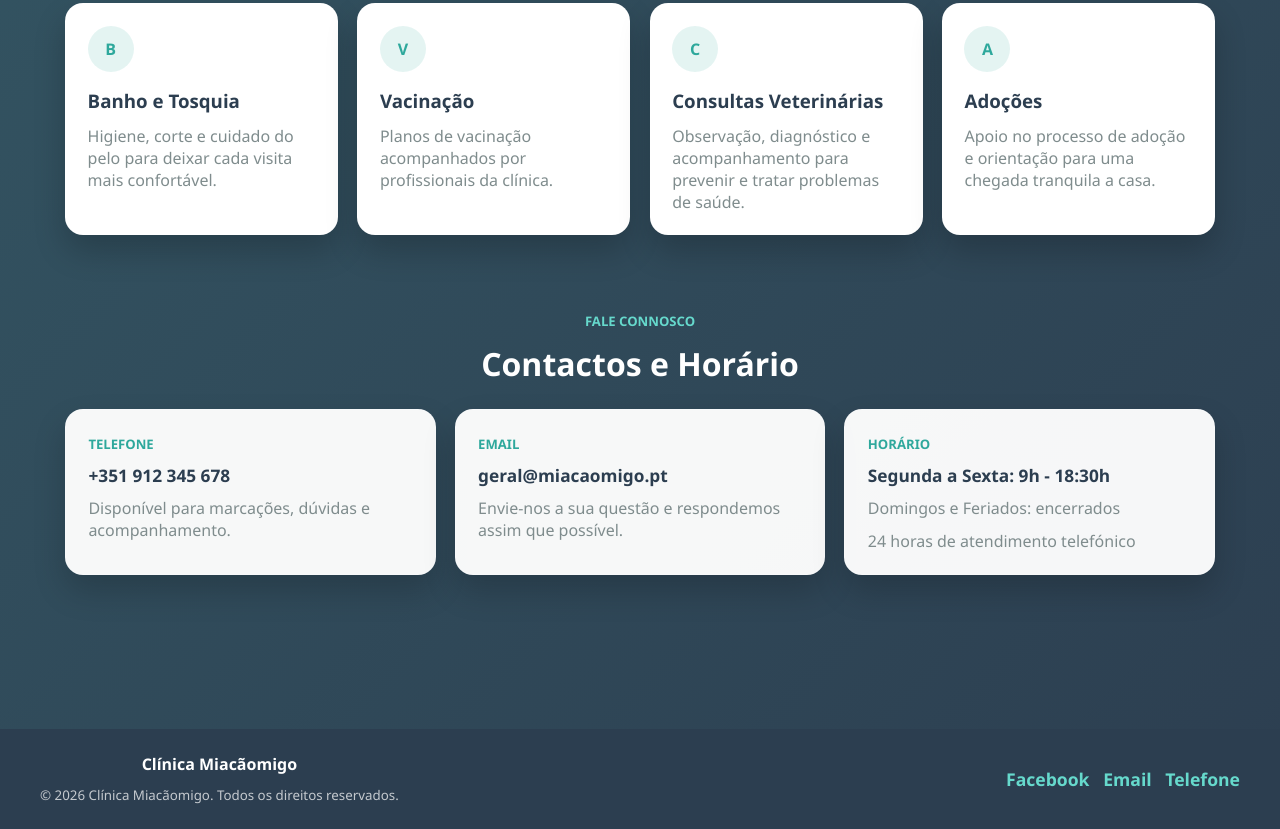
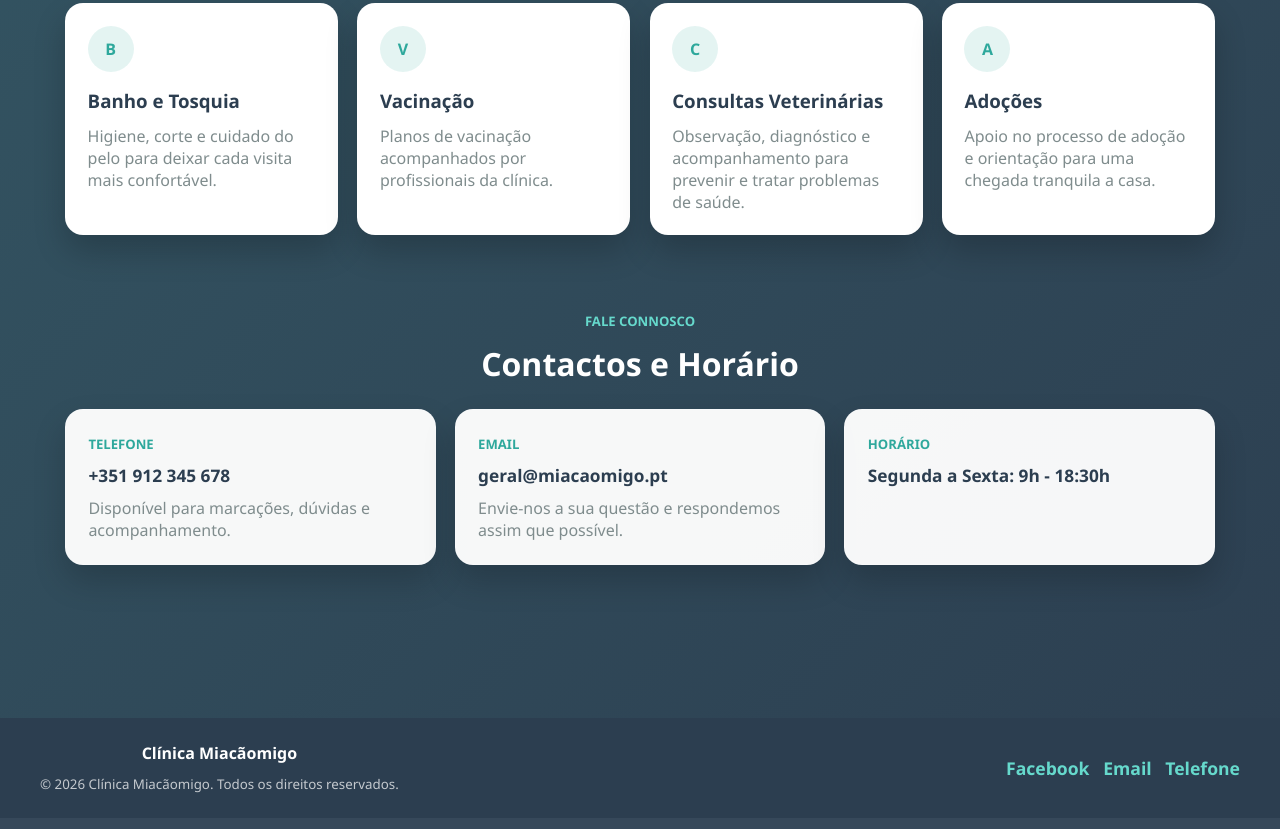
Before and after one commit to Gmsousa28/SistemaClinicaVet, a website: page frontend/Pag_principal.html in a window 1280 px wide. Shown: the part 783-1612 px from the top of the page. Drawn offline with Linux system fonts and the light colour scheme.

Commit message:
Teste Pag principal

```diff
--- a/frontend/Pag_principal.html
+++ b/frontend/Pag_principal.html
@@ -96,8 +96,6 @@
                     <article class="contacto-card">
                         <span class="contacto-label">Horário</span>
                         <strong>Segunda a Sexta: 9h - 18:30h</strong>
-                        <p>Domingos e Feriados: encerrados</p>
-                        <p>24 horas de atendimento telefónico</p>
 
                     </article>
                 </div>
```
